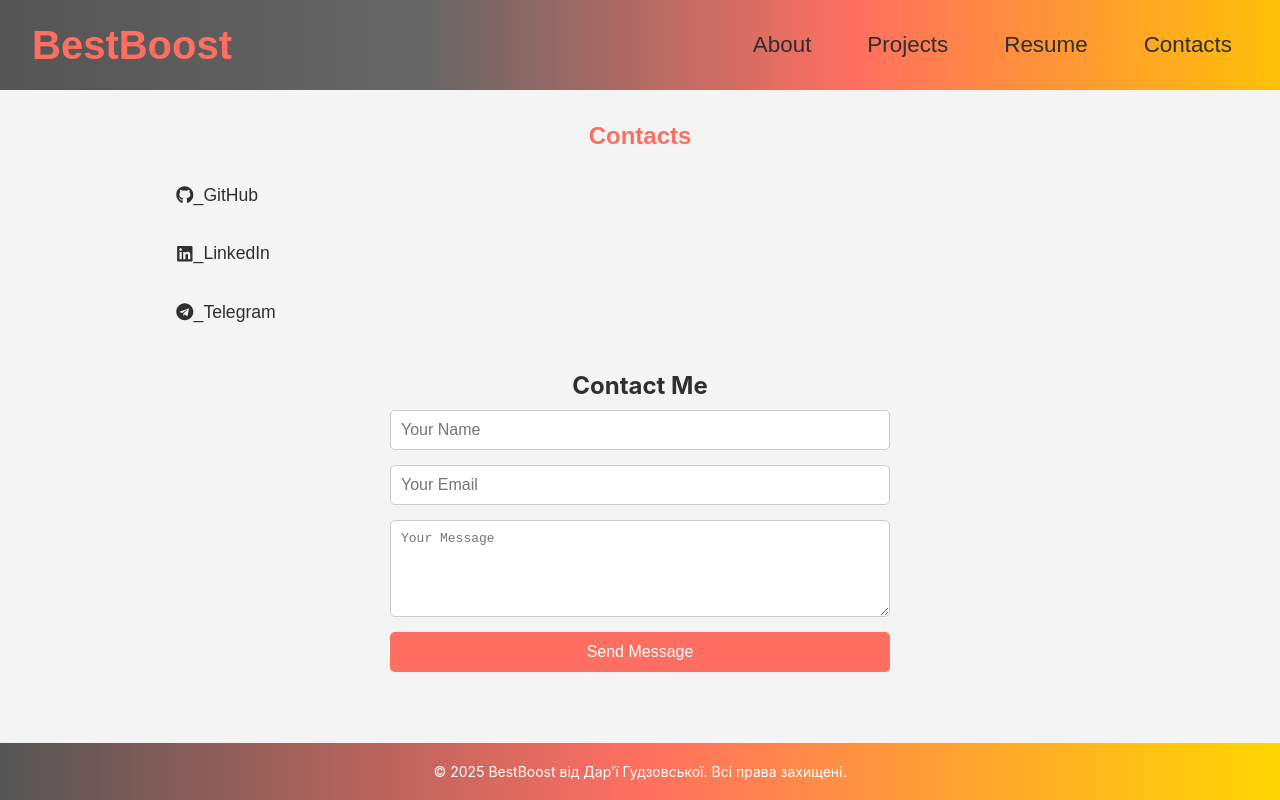
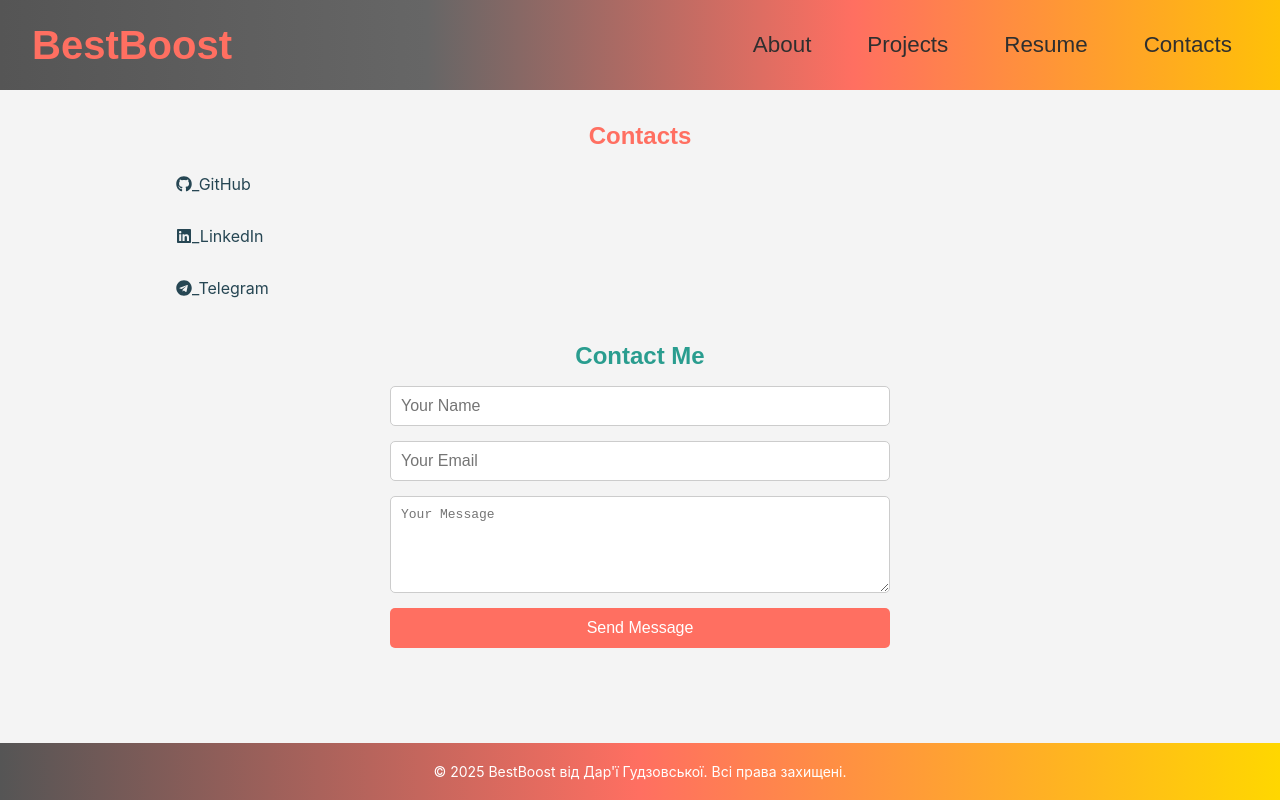
Before and after one commit to bestboost/bestboost-portfolio, a React (Create React App) app in the folder client/: page /contacts in a window 1280 px wide. Built offline with nearby package versions, Linux system fonts and the light colour scheme; no server answers.

Commit message:
add animation to all project

```diff
--- a/client/src/components/Certificates/Certificates.styled.jsx
+++ b/client/src/components/Certificates/Certificates.styled.jsx
@@ -5,7 +5,9 @@ export const CertificatesContainer = styled.div`
   justify-content: center;
 `;
 
-export const CertificatesTitle = styled.h2`
-  font-size: 2rem;
-  margin-bottom: 1rem;
+export const CertificatesTitle = styled.h3`
+  font-size: 1.5rem;
+  color: ${({ theme }) => theme.colors.secondary};
+  font-family: ${({ theme }) => theme.fonts.heading};
+  margin-bottom: ${({ theme }) => theme.spacing(2)};
 `;
--- a/client/src/components/Certificates/CertificatesList.styled.jsx
+++ b/client/src/components/Certificates/CertificatesList.styled.jsx
@@ -20,9 +20,14 @@ export const CertificateItem = styled.div`
   }
 `;
 
-export const CertificateTitle = styled.h3`
+export const CertificateTitle = styled.p`
+  display: block;
+  padding-bottom: 10px;
+  color: ${({ theme }) => theme.colors.link};
+  font-weight: 600;
   font-size: 1.2rem;
-  margin: 0.5rem 0;
+  text-decoration: none;
+  cursor: pointer;
 `;
 
 export const CertificateImage = styled.img`
--- a/client/src/components/FeedbackForm/FeedbackForm.styled.jsx
+++ b/client/src/components/FeedbackForm/FeedbackForm.styled.jsx
@@ -8,10 +8,11 @@ export const FormSection = styled.section`
   background-color: #f4f4f4;
 `;
 
-export const FormTitle = styled.h2`
-  padding: 10px;
-  font-size: 1.5em;
-  color: #2f2f2f;
+export const FormTitle = styled.h3`
+  font-size: 1.5rem;
+  color: ${({ theme }) => theme.colors.secondary};
+  font-family: ${({ theme }) => theme.fonts.heading};
+  margin-bottom: ${({ theme }) => theme.spacing(2)};
 `;
 
 export const Form = styled.form`
--- a/client/src/pages/About/About.jsx
+++ b/client/src/pages/About/About.jsx
@@ -1,4 +1,5 @@
-import { useState } from 'react';
+import { useState } from "react";
+import { motion } from "framer-motion"; // Імпортуємо framer-motion
 import Certificates from "../../components/Certificates/Certificates";
 import myPhoto from "../../assets/images/myPhoto.webp";
 import {
@@ -15,41 +16,66 @@ import {
 const About = () => {
   const [isLoading, setIsLoading] = useState(true);
 
-  // const handleImageLoad = () => {
-  //   setIsLoading(false);
-  // };
+  // Анімаційні варіанти для заголовка, тексту та зображення
+  const titleVariants = {
+    hidden: { opacity: 0, y: -50 },
+    visible: { opacity: 1, y: 0, transition: { duration: 0.8 } },
+  };
+
+  const textVariants = {
+    hidden: { opacity: 0, x: -50 },
+    visible: { opacity: 1, x: 0, transition: { duration: 1 } },
+  };
 
   return (
     <AboutSection id="about">
+      {/* Анімація для заголовка */}
+      <motion.div initial="hidden" animate="visible" variants={titleVariants}>
         <Title>About Me</Title>
+      </motion.div>
+
       <BackgroundCard>
         <AboutContainer>
           <PhotoContainer>
-          {isLoading && <PhotoPlaceholder> Фото не доступне</PhotoPlaceholder>}
-        <Photo src={myPhoto} alt="Фото Дар'ї Гудзовськї" loading="lazy"
-        onLoad={(e) => {setIsLoading(false); e.target.style.opacity = 1}}
+            {isLoading && <PhotoPlaceholder>Фото не доступне</PhotoPlaceholder>}
+            <Photo
+              src={myPhoto}
+              alt="Фото Дар'ї Гудзовськї"
+              loading="lazy"
+              onLoad={(e) => {
+                setIsLoading(false);
+                e.target.style.opacity = 1;
+              }}
               style={{ opacity: 0, transition: "opacity 0.5s ease-in-out" }}
             />
           </PhotoContainer>
+
+          {/* Анімація для тексту */}
+          <motion.div
+            initial="hidden"
+            animate="visible"
+            variants={textVariants}
+          >
             <Description>
-            Привіт! Мене звати Дар'я, і я — Frontend/Full-Stack розробниця, яка
-            вірить у силу технологій змінювати світ на краще. Ця професія
+              Привіт! Мене звати Дар'я, і я — Frontend/Full-Stack розробниця,
+              яка вірить у силу технологій змінювати світ на краще. Ця професія
               приваблює мене можливістю реалізовувати ідеї, перетворюючи код у
-            корисні та креативні рішення, які знаходять відгук у користувачів і
-            покращують їхній досвід. Я обрала цей напрямок через його безмежні
-            можливості та виклики. Моєю метою є створювати рішення, які
-            поєднують інноваційність, зручність, безпеку та стратегічний підхід.
-            Мене захоплює як сам процес написання коду, так і результат, що може
-            бути водночас практичним і творчим. Мої професійні навички
-            підкріплюються унікальним творчим досвідом. За освітою я хореограф,
-            і цей бекграунд додає креативності у мої рішення. Окрім того,
-            великий досвід роботи тренером допомагає мені ефективно взаємодіяти
-            з командами. Для мене ідеальна команда — це об’єднані однією метою
-            люди, які діють у дусі «один за всіх, і всі за одного». Моя мрія —
-            створити продукт, яким будуть користуватися мільйони людей. Це буде
-            просте у використанні, естетично гарне рішення, що приносить користь
-            суспільству та стабільний дохід.
+              корисні та креативні рішення, які знаходять відгук у користувачів
+              і покращують їхній досвід. Я обрала цей напрямок через його
+              безмежні можливості та виклики. Моєю метою є створювати рішення,
+              які поєднують інноваційність, зручність, безпеку та стратегічний
+              підхід. Мене захоплює як сам процес написання коду, так і
+              результат, що може бути водночас практичним і творчим. Мої
+              професійні навички підкріплюються унікальним творчим досвідом. За
+              освітою я хореограф, і цей бекграунд додає креативності у мої
+              рішення. Окрім того, великий досвід роботи тренером допомагає мені
+              ефективно взаємодіяти з командами. Для мене ідеальна команда — це
+              об’єднані однією метою люди, які діють у дусі «один за всіх, і всі
+              за одного». Моя мрія — створити продукт, яким будуть користуватися
+              мільйони людей. Це буде просте у використанні, естетично гарне
+              рішення, що приносить користь суспільству та стабільний дохід.
             </Description>
+          </motion.div>
         </AboutContainer>
         <Certificates />
       </BackgroundCard>
--- a/client/src/pages/Contacts/Contacts.jsx
+++ b/client/src/pages/Contacts/Contacts.jsx
@@ -1,5 +1,6 @@
 import React from "react";
 import { FaGithub, FaLinkedin, FaTelegram } from "react-icons/fa";
+import { motion } from "framer-motion";
 import FeedbackForm from "../../components/FeedbackForm/FeedbackForm";
 import {
   ContactsSection,
@@ -9,36 +10,73 @@ import {
 } from "./Contacts.styled";
 
 const Contacts = () => {
+  // Анімаційні варіанти
+  const titleVariants = {
+    hidden: { opacity: 0, y: -50 },
+    visible: { opacity: 1, y: 0, transition: { duration: 0.8 } },
+  };
+
+  const contactVariants = {
+    hidden: { opacity: 0, x: -50 },
+    visible: (i) => ({
+      opacity: 1,
+      x: 0,
+      transition: { duration: 0.5, delay: i * 0.2 },
+    }),
+  };
   return (
     <ContactsSection id="contacts">
-      <Title>Contacts</Title>
-      <Contact>
-      <FaGithub />_GitHub
+      <motion.div initial="hidden" animate="visible" variants={titleVariants}>
+        <Title>Contacts</Title>
+      </motion.div>
+      <Contact
+        as={motion.div}
+        custom={0} // Задаємо індекс для затримки
+        initial="hidden"
+        animate="visible"
+        variants={contactVariants}
+      >
         <ContactLink
           href="https://github.com/bestboost"
           target="_blank"
           rel="noopener noreferrer"
         >
+          <FaGithub /> _GitHub
         </ContactLink>
       </Contact>
-      <Contact>
-      <FaLinkedin />_LinkedIn
+      <Contact
+        as={motion.div}
+        custom={1} // Задаємо індекс для затримки
+        initial="hidden"
+        animate="visible"
+        variants={contactVariants}
+      >
         <ContactLink
           href="https://linkedin.com/in/darya-hudzovska/"
           target="_blank"
           rel="noopener noreferrer"
         >
+          <FaLinkedin />
+          _LinkedIn
         </ContactLink>
       </Contact>
-      <Contact>
-      <FaTelegram />_Telegram
+      <Contact
+        as={motion.div}
+        custom={2}
+        initial="hidden"
+        animate="visible"
+        variants={contactVariants}
+      >
         <ContactLink
           href="https://t.me/DaryaHudzovska"
           target="_blank"
           rel="noopener noreferrer"
         >
+          <FaTelegram />
+          _Telegram
         </ContactLink>
       </Contact>
+
       <FeedbackForm />
     </ContactsSection>
   );
--- a/client/src/pages/Contacts/Contacts.styled.jsx
+++ b/client/src/pages/Contacts/Contacts.styled.jsx
@@ -15,25 +15,23 @@ export const Title = styled.h2`
 
 export const Contact = styled.div`
   display: flex;
-  align-items: center;
-  padding: ${({ theme }) => theme.spacing(2)};
-  color: ${({ theme }) => theme.colors.text};
-  font-family: ${({ theme }) => theme.fonts.main};
-  font-size: 1.1rem;
-  line-height: 1.5;
-  text-align: start;
-  margin: 0;
-  max-width: 600px;
+  flex-direction: column;
+  align-items: flex-start;
+  width: fit-content;
+  margin: ${({ theme }) => theme.spacing(2)} 0;
   cursor: pointer;
-
-  &:hover {
-    text-decoration: underline;
-    color: ${({ theme }) => theme.colors.primary};
-    text-shadow: 0px 0px 8px ${({ theme }) => theme.colors.secondary};
-  }
 `;
 
 export const ContactLink = styled.a`
+  display: inline-flex;
+  align-items: center;
+  padding: ${({ theme }) => theme.spacing(1)} ${({ theme }) => theme.spacing(2)};
   color: ${({ theme }) => theme.colors.link};
   text-decoration: none;
+
+  &:hover {
+    color: ${({ theme }) => theme.colors.primary};
+    text-shadow: 0px 0px 8px ${({ theme }) => theme.colors.secondary};
+    background-color: ${({ theme }) => theme.colors.background};
+  }
 `;
--- a/client/src/pages/Projects/Projects.jsx
+++ b/client/src/pages/Projects/Projects.jsx
@@ -1,5 +1,6 @@
 import { useState, useEffect } from "react";
 import axios from "axios";
+import { motion } from "framer-motion";
 import Modal from "../../components/Modal/ModalProjects.jsx";
 // import Testimonials from "../../components/Testimonials/Testimonials.jsx";
 import Loader from "../../components/Loader/Loader";
@@ -46,10 +47,18 @@ const Projects = () => {
     setModalData(null);
   };
 
+  // Анімаційні варіанти для заголовка
+  const titleVariants = {
+    hidden: { opacity: 0, y: -50 },
+    visible: { opacity: 1, y: 0, transition: { duration: 0.8 } },
+  };
+
   return (
     <>
       <ProjectsSection>
-        <Title>Projects</Title>
+        <motion.div initial="hidden" animate="visible" variants={titleVariants}>
+          <Title>Projects</Title>
+        </motion.div>
         {loading ? (
           <Loader />
         ) : (
```
Also changed, not shown: client/src/pages/Resume/Resume.jsx (+49 -3 lines), client/src/pages/Resume/Resume.styled.jsx (+9 -12 lines). Lines whose indentation alone changed are shown as unchanged.
